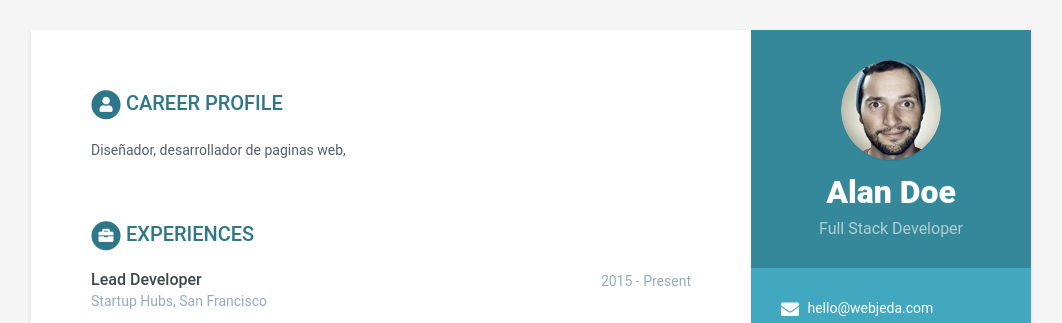
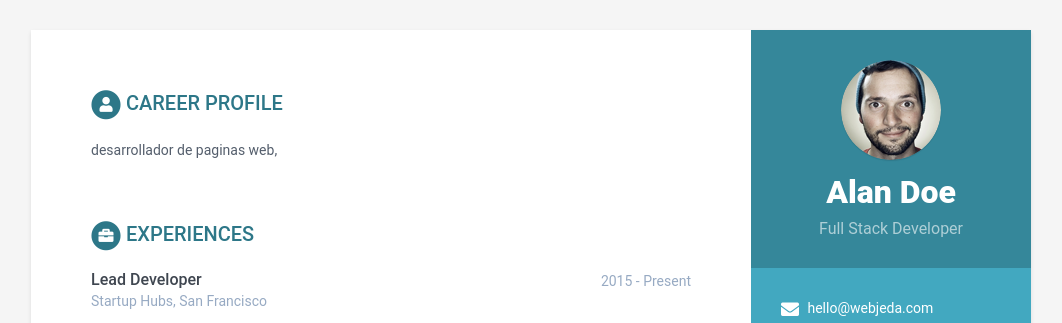
Before and after one commit to KevinC99/good-birch-4e19a, a Jekyll site: the page built from index.html, in a window 1280 px wide. Shown: the top 323 px of the page, without its empty margins (109-1171 px from the left). Built offline with Jekyll 4.4.1, drawn with Linux system fonts in a browser that asks for light colours.

Commit message:
data.yml: updated summary in career-profile

```diff
--- a/_data/data.yml
+++ b/_data/data.yml
@@ -33,7 +33,7 @@ sidebar:
       link: null
 career-profile:
   title: Career Profile
-  summary: 'Diseñador, desarrollador de paginas web, '
+  summary: ' desarrollador de paginas web, '
 education:
   - degree: MSc in Computer Science
     university: University of London
```
